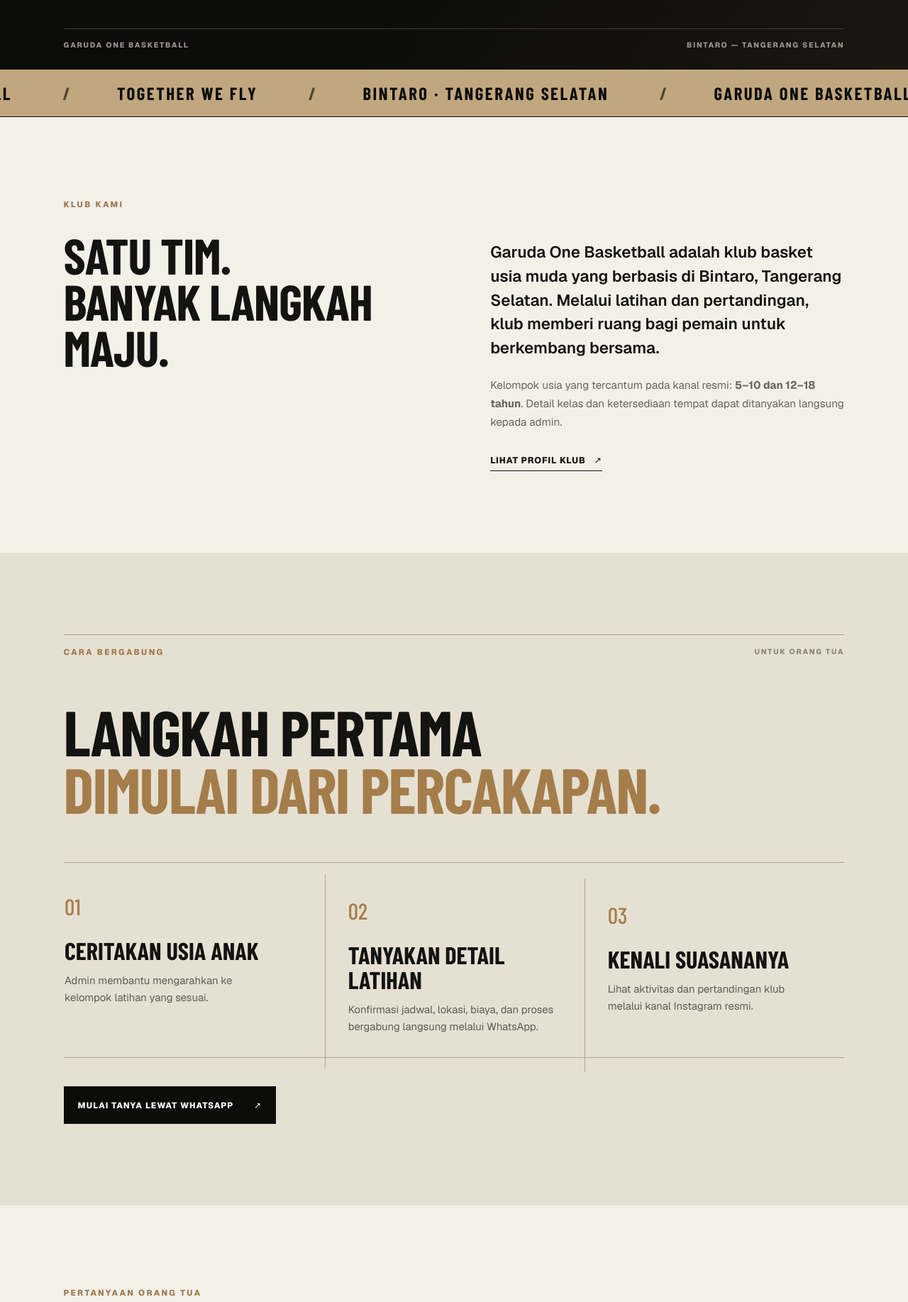
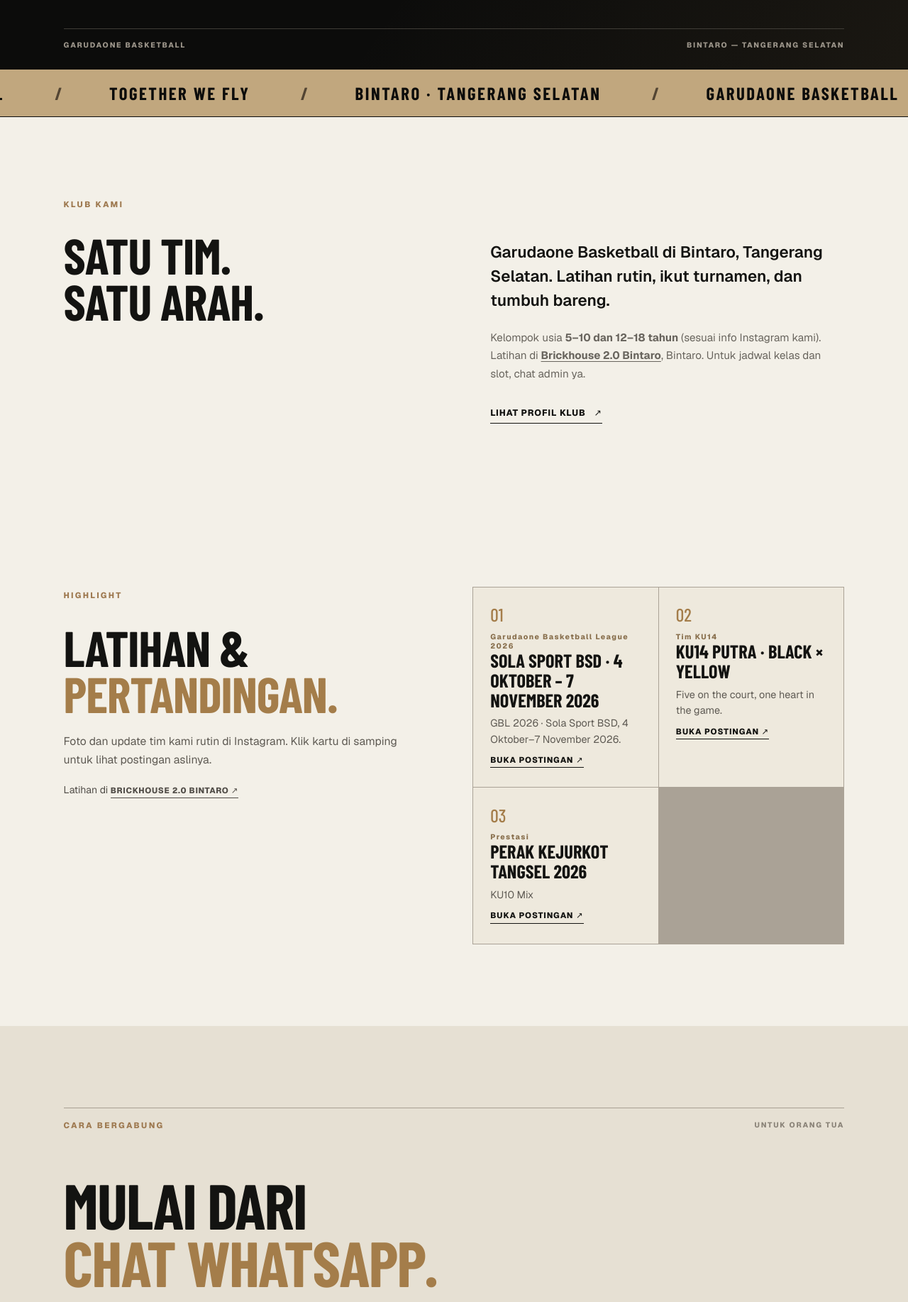
Before and after one commit to farhanazizf/garuda-one-web, an Astro site: page / in a window 1280 px wide. Shown: the part 701-2536 px from the top of the page at 71% size. Built offline with nearby package versions, Linux system fonts and the light colour scheme; Astro itself is replaced by a stand-in of ours; no server answers; a web font is replaced by a local one.

Commit message:
feat: wire home moments section and refresh home copy
Place ClubMoments on the homepage and update FAQ, intro, and CTAs for
clearer parent-facing language.

Co-authored-by: Cursor <cursoragent@cursor.com>

```diff
--- a/src/pages/index.astro
+++ b/src/pages/index.astro
@@ -1,59 +1,62 @@
 ---
 import BaseLayout from '../layouts/BaseLayout.astro';
 import MotionDirector from '../components/MotionDirector.jsx';
+import ClubMoments from '../components/ClubMoments.astro';
 import InstagramActivity from '../components/InstagramActivity.astro';
-import { club, registrationLink, sponsorLink } from '../data/club';
+import { club, clubMapsLinkProps, registrationLink, sponsorLink } from '../data/club';
 ---
 
 <BaseLayout
-  title="Garuda One Basketball | Klub Basket Usia Muda di Bintaro"
-  description="Kenali Garuda One Basketball, klub basket usia muda di Bintaro, Tangerang Selatan. Tanyakan pendaftaran latihan melalui WhatsApp resmi klub."
+  title="Garudaone Basketball | Klub Basket Usia Muda di Bintaro"
+  description="Garudaone Basketball — klub basket anak di Bintaro. Info latihan dan pendaftaran lewat WhatsApp."
 >
   <section class="hero" aria-labelledby="hero-title">
     <div class="hero-copy">
       <p class="eyebrow"><span class="eyebrow-line"></span> KLUB BASKET USIA MUDA · BINTARO</p>
       <h1 id="hero-title" class="max-w-6xl">Tumbuh bersama.<br /><em>Terbang tinggi.</em></h1>
-      <p class="hero-intro">Di lapangan, setiap pemain punya ruang untuk belajar, berani mencoba, dan bergerak bersama tim.</p>
+      <p class="hero-intro">Di lapangan anak belajar teknik, berani coba, dan latihan bareng tim.</p>
       <div class="hero-actions">
         <a class="button button-gold" href={registrationLink} target="_blank" rel="noopener noreferrer">Tanya pendaftaran <span aria-hidden="true">↗</span></a>
         <a class="text-link" href="/tentang/">Kenali klub <span aria-hidden="true">↗</span></a>
       </div>
     </div>
-    <div class="hero-mark" aria-label="Logo Garuda One Basketball">
-      <img src={club.logo} alt="Logo Garuda One Basketball: elang dengan sayap terbuka" width="512" height="512" fetchpriority="high" />
+    <div class="hero-mark" aria-label="Logo Garudaone Basketball">
+      <img src={club.logo} alt="Logo Garudaone Basketball: elang dengan sayap terbuka" width="512" height="512" fetchpriority="high" />
       <span class="hero-mark-caption">TOGETHER<br />WE FLY.</span>
     </div>
-    <div class="hero-bottom"><span>GARUDA ONE BASKETBALL</span><span>BINTARO — TANGERANG SELATAN</span></div>
+    <div class="hero-bottom"><span>GARUDAONE BASKETBALL</span><span>BINTARO — TANGERANG SELATAN</span></div>
   </section>
 
-  <div class="club-marquee" aria-hidden="true"><div class="club-marquee-track"><span>GARUDA ONE BASKETBALL</span><span>TOGETHER WE FLY</span><span>BINTARO · TANGERANG SELATAN</span><span>GARUDA ONE BASKETBALL</span><span>TOGETHER WE FLY</span><span>BINTARO · TANGERANG SELATAN</span></div></div>
+  <div class="club-marquee" aria-hidden="true"><div class="club-marquee-track"><span>GARUDAONE BASKETBALL</span><span>TOGETHER WE FLY</span><span>BINTARO · TANGERANG SELATAN</span><span>GARUDAONE BASKETBALL</span><span>TOGETHER WE FLY</span><span>BINTARO · TANGERANG SELATAN</span></div></div>
 
   <section class="intro-section section-pad" aria-labelledby="intro-title">
-    <div class="section-heading"><span class="section-number">KLUB KAMI</span><h2 id="intro-title">Satu tim.<br />Banyak langkah maju.</h2></div>
+    <div class="section-heading"><span class="section-number">KLUB KAMI</span><h2 id="intro-title">Satu tim.<br />Satu arah.</h2></div>
     <div class="intro-content">
-      <p>Garuda One Basketball adalah klub basket usia muda yang berbasis di Bintaro, Tangerang Selatan. Melalui latihan dan pertandingan, klub memberi ruang bagi pemain untuk berkembang bersama.</p>
-      <p class="intro-source">Kelompok usia yang tercantum pada kanal resmi: <strong>{club.ages}</strong>. Detail kelas dan ketersediaan tempat dapat ditanyakan langsung kepada admin.</p>
+      <p>{club.name} di Bintaro, Tangerang Selatan. Latihan rutin, ikut turnamen, dan tumbuh bareng.</p>
+      <p class="intro-source">Kelompok usia <strong>{club.ages}</strong> (sesuai info Instagram kami). Latihan di <a {...clubMapsLinkProps}>{club.venueName}</a>, Bintaro. Untuk jadwal kelas dan slot, chat admin ya.</p>
       <a class="inline-link" href="/tentang/">Lihat profil klub <span aria-hidden="true">↗</span></a>
     </div>
   </section>
 
+  <ClubMoments />
+
   <section class="path-section section-pad" aria-labelledby="path-title">
     <div class="section-topline"><span class="section-number">CARA BERGABUNG</span><span>UNTUK ORANG TUA</span></div>
-    <h2 id="path-title">Langkah pertama<br /><em>dimulai dari percakapan.</em></h2>
+    <h2 id="path-title">Mulai dari<br /><em>chat WhatsApp.</em></h2>
     <div class="path-grid">
-      <article class="path-item"><span>01</span><h3>Ceritakan usia anak</h3><p>Admin membantu mengarahkan ke kelompok latihan yang sesuai.</p></article>
-      <article class="path-item"><span>02</span><h3>Tanyakan detail latihan</h3><p>Konfirmasi jadwal, lokasi, biaya, dan proses bergabung langsung melalui WhatsApp.</p></article>
-      <article class="path-item"><span>03</span><h3>Kenali suasananya</h3><p>Lihat aktivitas dan pertandingan klub melalui kanal Instagram resmi.</p></article>
+      <article class="path-item"><span>01</span><h3>Ceritakan usia anak</h3><p>Admin bantu carikan kelompok usia yang pas.</p></article>
+      <article class="path-item"><span>02</span><h3>Tanyakan detail latihan</h3><p>Tanya jadwal, biaya, dan cara daftar lewat WhatsApp.</p></article>
+      <article class="path-item"><span>03</span><h3>Kenali suasananya</h3><p>Scroll Instagram kami buat lihat suasana latihan.</p></article>
     </div>
-    <a class="button button-dark" href={registrationLink} target="_blank" rel="noopener noreferrer">Mulai tanya lewat WhatsApp <span aria-hidden="true">↗</span></a>
+    <a class="button button-dark" href={registrationLink} target="_blank" rel="noopener noreferrer">Chat admin di WhatsApp <span aria-hidden="true">↗</span></a>
   </section>
 
   <section class="faq-section section-pad" aria-labelledby="faq-title">
     <div><p class="section-number">PERTANYAAN ORANG TUA</p><h2 id="faq-title">Yang perlu diketahui<br />sebelum bergabung.</h2></div>
     <div class="faq-list">
-      <details open><summary>Usia berapa yang bisa bergabung?<span class="faq-preview">Kelompok usia dari kanal resmi klub.</span></summary><p>Bio resmi klub mencantumkan kelompok usia 5–10 dan 12–18 tahun. Tanyakan pembagian kelas dan ketersediaan terbaru kepada admin.</p></details>
-      <details><summary>Di mana lokasi latihannya?<span class="faq-preview">Berbasis di Bintaro, Tangerang Selatan.</span></summary><p>Klub berbasis di Bintaro, Tangerang Selatan. Alamat tempat latihan untuk kelompok yang sesuai akan dikonfirmasi oleh admin.</p></details>
-      <details><summary>Bagaimana cara bertanya atau mendaftar?<span class="faq-preview">Mulai melalui WhatsApp resmi klub.</span></summary><p>Hubungi nomor WhatsApp resmi klub melalui tombol pendaftaran di halaman ini. Anda bisa langsung menanyakan jadwal, lokasi, biaya, dan proses bergabung.</p></details>
+      <details open><summary>Usia berapa yang bisa bergabung?<span class="faq-preview">Usia 5–10 & 12–18 tahun.</span></summary><p>Di Instagram kami kelompok usia 5–10 dan 12–18 tahun. Chat admin untuk kelas yang masih buka.</p></details>
+      <details><summary>Di mana lokasi latihannya?<span class="faq-preview">{club.venueName}, Bintaro.</span></summary><p>Latihan di <strong>{club.venueName}</strong>, Bintaro, Tangerang Selatan. <a {...clubMapsLinkProps}>Buka lokasi di Google Maps ↗</a>. Jadwal tiap kelompok beda — admin jelaskan lewat WhatsApp.</p></details>
+      <details><summary>Bagaimana cara bertanya atau mendaftar?<span class="faq-preview">Lewat WhatsApp resmi klub.</span></summary><p>Pakai tombol di halaman ini — langsung ke WhatsApp admin. Tanya jadwal, biaya, atau cara daftar.</p></details>
     </div>
   </section>
 
@@ -61,22 +64,22 @@ import { club, registrationLink, sponsorLink } from '../data/club';
     <div class="activity-panel">
       <p class="section-number">AKTIVITAS KLUB</p>
       <h2 id="activity-title">Latihan.<br />Pertandingan.<br /><em>Kebersamaan.</em></h2>
-      <p>Ikuti dokumentasi aktivitas klub dan GarudaOne Basketball League melalui Instagram resmi.</p>
+      <p>Foto latihan, pertandingan, dan GBL ada di Instagram kami.</p>
       <a class="inline-link light" href={club.instagram} target="_blank" rel="noopener noreferrer">Lihat Instagram <span aria-hidden="true">↗</span></a>
     </div>
-    <div class="statement-panel"><p>TOGETHER <span class="inline-logo"><img src={club.logo} alt="" width="96" height="56" loading="lazy" /></span><br />WE FLY</p><span>GARUDA ONE BASKETBALL</span></div>
+    <div class="statement-panel"><p>TOGETHER <span class="inline-logo"><img src={club.logo} alt="" width="96" height="56" loading="lazy" /></span><br />WE FLY</p><span>GARUDAONE BASKETBALL</span></div>
   </section>
 
   <InstagramActivity />
 
   <section class="sponsor-teaser section-pad" aria-labelledby="sponsor-title">
-    <div><p class="section-number">KOLABORASI</p><h2 id="sponsor-title">Bersama mendukung<br />langkah berikutnya.</h2></div>
-    <div><p>Ingin mengenal klub untuk peluang kerja sama atau sponsorship? Hubungi tim Garuda One Basketball untuk membahas bentuk kolaborasi yang sesuai.</p><a class="button button-outline" href={sponsorLink} target="_blank" rel="noopener noreferrer">Hubungi untuk kerja sama <span aria-hidden="true">↗</span></a></div>
+    <div><p class="section-number">KOLABORASI</p><h2 id="sponsor-title">Dukung generasi<br /><em>pemain muda.</em></h2></div>
+    <div><p>Mau sponsor atau kerja sama? Hubungi tim kami — kita bahas bentuk dukungannya.</p><a class="button button-outline" href={sponsorLink} target="_blank" rel="noopener noreferrer">Chat tentang kerja sama <span aria-hidden="true">↗</span></a></div>
   </section>
   <section class="contact-band section-pad home-contact" aria-labelledby="contact-title">
     <span class="section-number">MULAI BERSAMA</span>
-    <h2 id="contact-title">Langkah pertama<br />dimulai hari ini.</h2>
-    <a class="button button-gold" href={registrationLink} target="_blank" rel="noopener noreferrer">Tanya pendaftaran melalui WhatsApp <span aria-hidden="true">↗</span></a>
+    <h2 id="contact-title">Tanya dulu,<br /><em>baru putuskan.</em></h2>
+    <a class="button button-gold" href={registrationLink} target="_blank" rel="noopener noreferrer">Chat admin lewat WhatsApp <span aria-hidden="true">↗</span></a>
   </section>
   <MotionDirector client:load />
 </BaseLayout>
```
